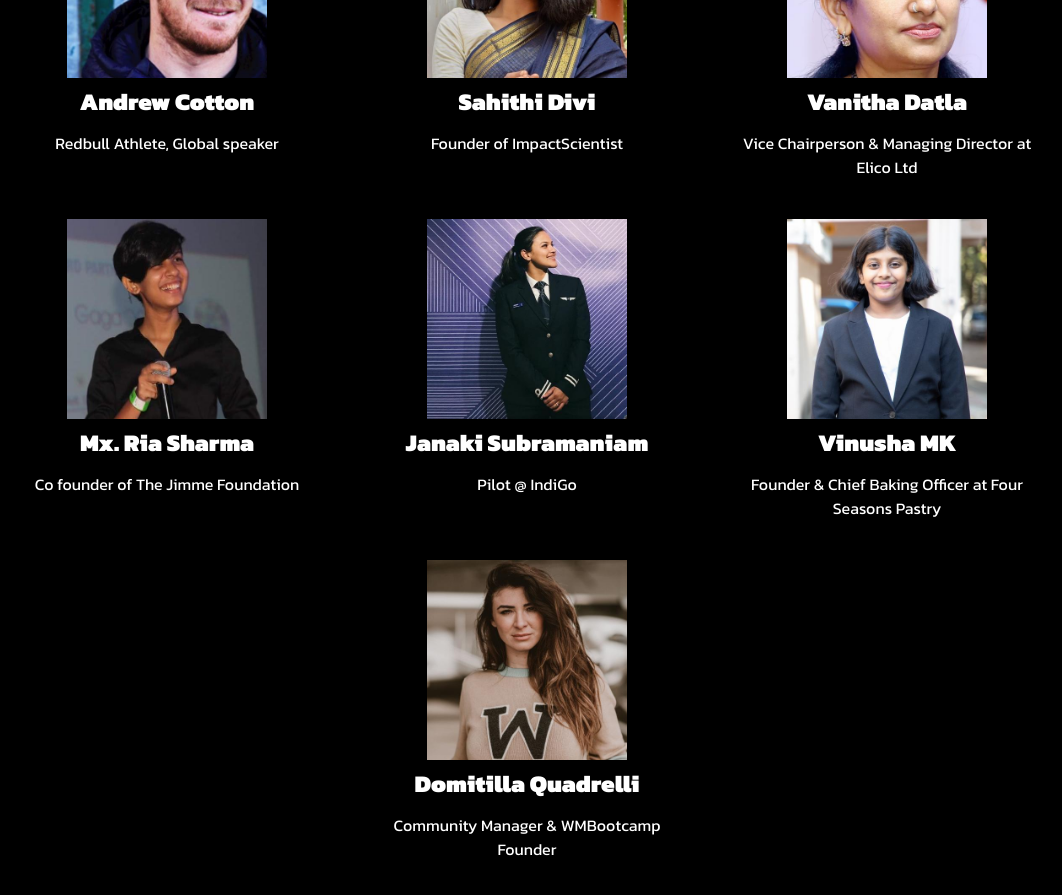
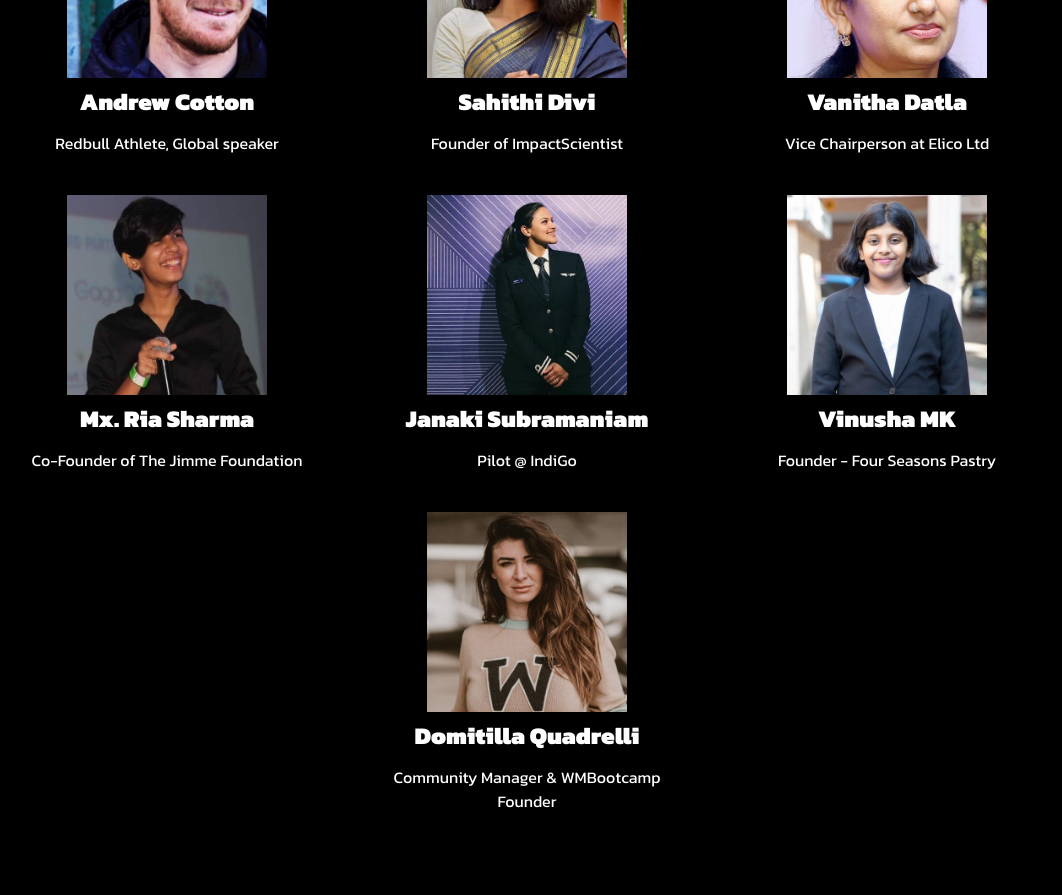
Before and after one commit to theathleticnerd/tedxvitap21, a React (Create React App) app: page / in a window 1280 px wide. Shown: the part 2060-2955 px from the top of the page, without its empty margins (113-1175 px from the left). Built offline with nearby package versions, Linux system fonts and the light colour scheme.

Commit message:
sidebar update

```diff
--- a/src/components/Sidebar/index.js
+++ b/src/components/Sidebar/index.js
@@ -26,8 +26,8 @@ const Sidebar = ({ isOpen, toggle }) => {
           <SidebarLink href="./#about" onClick={toggle}>
             About Us
           </SidebarLink>
-          <SidebarLink href="./#sponsors" onClick={toggle}>
-            Sponsors
+          <SidebarLink href="./team" onClick={toggle}>
+            Team
           </SidebarLink>
         </SidebarMenu>
         <SideBtnWrap>
--- a/src/components/Speakers/index.js
+++ b/src/components/Speakers/index.js
@@ -31,14 +31,14 @@ const Speakers = () => {
               <img style={{ width: "200px", height: "200px" }} src={Vanitha} />
               <br />
               <h2>Vanitha Datla</h2>
-              <p>Vice Chairperson & Managing Director at Elico Ltd</p>
+              <p>Vice Chairperson at Elico Ltd</p>
             </div>
 
             <div className="inside">
               <img style={{ width: "200px", height: "200px" }} src={Ria} />
               <br />
               <h2>Mx. Ria Sharma</h2>
-              <p>Co founder of The Jimme Foundation </p>
+              <p>Co-Founder of The Jimme Foundation </p>
             </div>
 
             <div className="inside">
@@ -52,7 +52,7 @@ const Speakers = () => {
               <img style={{ width: "200px", height: "200px" }} src={Vinusha} />
               <br />
               <h2>Vinusha MK </h2>
-              <p>Founder & Chief Baking Officer at Four Seasons Pastry </p>
+              <p>Founder - Four Seasons Pastry </p>
             </div>
             <div className="inside" />
             <div className="inside">
```
